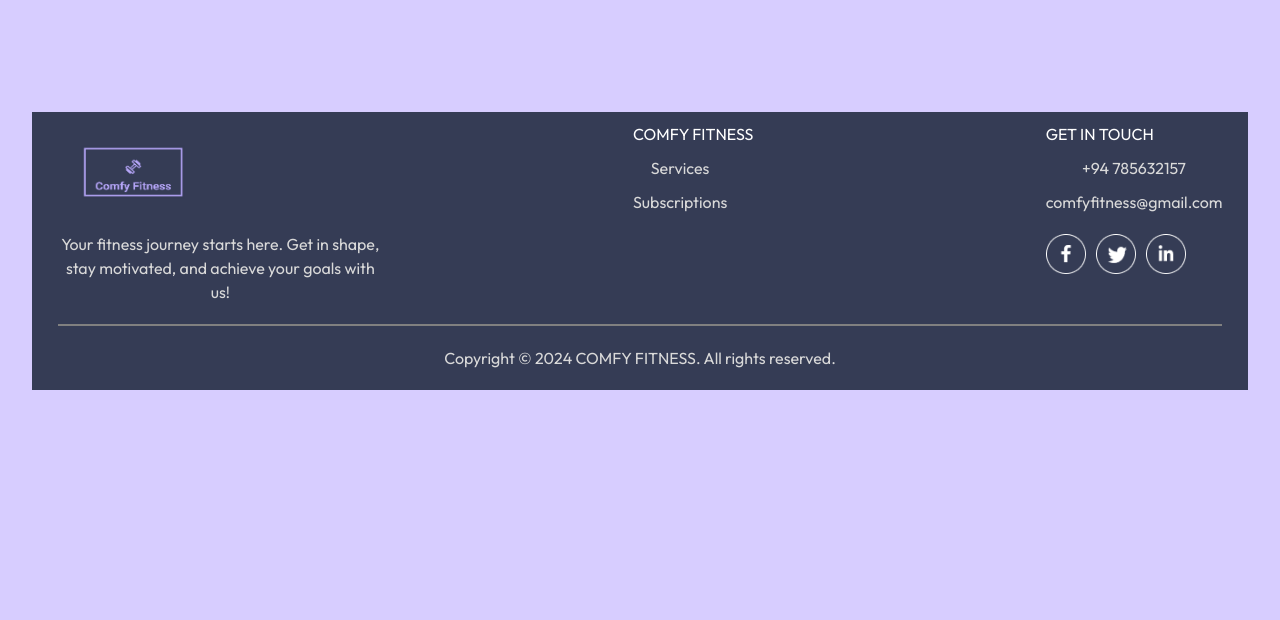
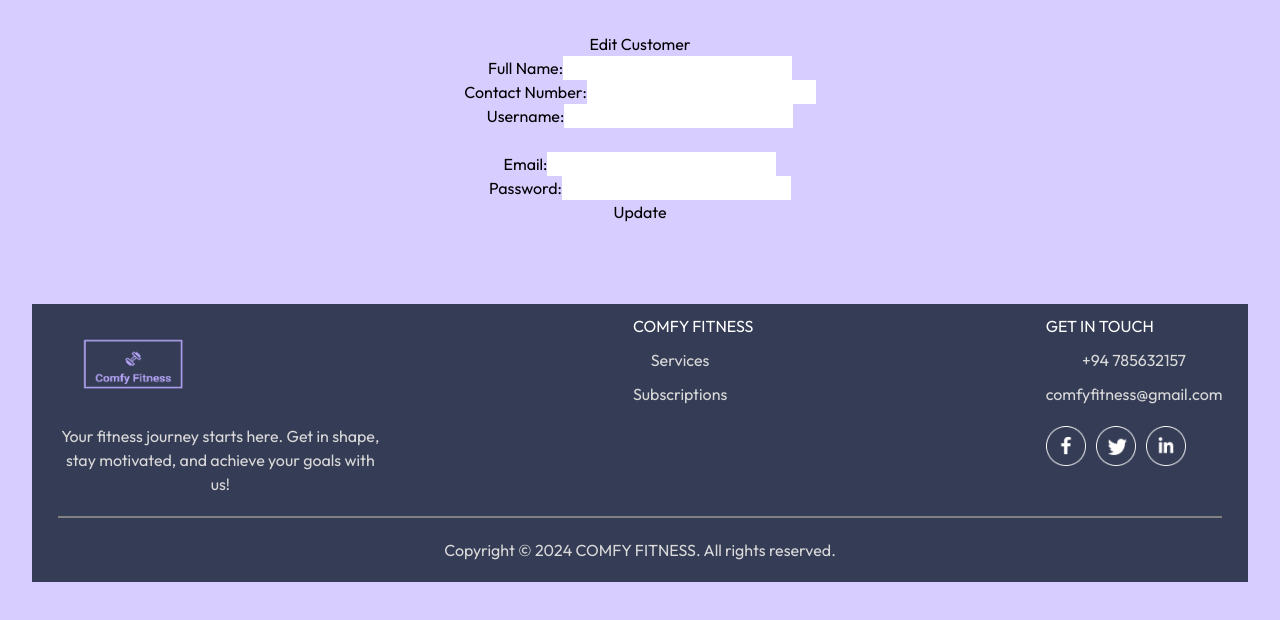
Before and after one commit to Leashaniya/ComfyFitness, a React (Vite) app in the folder frontend/: page /user/update-customer/1 in a window 1280 px wide. Shown: the top 620 px of the page. Built offline with nearby package versions, Linux system fonts and the light colour scheme; no server answers.

Commit message:
updated edit customer

```diff
--- a/frontend/src/App.jsx
+++ b/frontend/src/App.jsx
@@ -19,6 +19,7 @@ import CustomerList from './components/CustomerList'
 import EditAdmin from './components/EditAdmin'
 import AdminManagerLogin from './components/AdminManagerLogin'
 import CustomerRegister from './components/CustomerRegister'
+import EditCustomer from './components/EditCustomer'
 
 
 
@@ -48,7 +49,14 @@ function App() {
           <Route path="/user/register-admin" element={<AdminRegister />} />
           {/* done */}
           <Route path="/user/allAdmins" element={<AdminList />} />
+          {/* done */}
+          <Route path="/user/update-manager/:Id" element={<EditManager />} />
+          {/* done */}
+          <Route path="/user/register-customer" element={<CustomerRegister />}/>
 
+
+
+          <Route path="/user/update-customer/:Id" element={<EditCustomer/>} />
 
 
 
@@ -58,12 +66,9 @@ function App() {
             path="/user/login-adminAndManger"
             element={<AdminManagerLogin />}
           />
-          <Route path="/user/update-manager/:Id" element={<EditManager />} />
+
           <Route path="/user/update-admin/:Id" element={<EditAdmin />} />
- <Route
-            path="/user/register-customer"
-            element={<CustomerRegister />}
-          />
+
           {/* <Route path="/user/login-customer" element={<CustomerLogin />} /> */}
 
 
--- /dev/null
+++ b/frontend/src/components/EditCustomer.jsx
@@ -0,0 +1,140 @@
+import React, { useState, useEffect } from "react";
+import axios from "axios";
+import { useParams, useNavigate } from "react-router-dom";
+
+function EditCustomer() {
+  const { Id } = useParams();
+  const navigate = useNavigate();
+  const [formData, setFormData] = useState({
+    fullName: "", // Edit this field as needed
+    contactNumber: "", // Edit this field as needed
+    username: "", // Edit this field as needed
+    email: "", // Edit this field as needed
+    password: "", // Edit this field as needed
+  });
+
+  useEffect(() => {
+    const fetchCustomer= async () => {
+      try {
+        const response = await axios.get(
+          `http://localhost:7505/user/get/${Id}`
+        );
+        const customerData = response.data;
+        setFormData(customerData);
+      } catch (error) {
+        console.error("Error:", error.response.data.error);
+      }
+    };
+    fetchCustomer();
+  }, [Id]);
+
+  const handleChange = (e) => {
+    const { name, value } = e.target;
+    setFormData({
+      ...formData,
+      [name]: value,
+    });
+  };
+
+  const handleSubmit = async (e) => {
+    e.preventDefault();
+    try {
+      await axios.put(
+        `http://localhost:7505/user/update-customer/${Id}`,
+        formData
+      );
+      console.log("Customer details updated successfully!");
+      alert("Customer details updated successfully!");
+      navigate("/user/allcustomers");
+      // Optionally, you can redirect the user or display a success message
+    } catch (error) {
+      console.error("Error:", error.response.data.error);
+      // Optionally, you can display an error message to the user
+    }
+  };
+
+  return (
+    <div>
+      <h2>Edit Customer</h2>
+      <form onSubmit={handleSubmit}>
+        <label>
+          Full Name:
+          <input
+            type="text"
+            name="fullName"
+            value={formData.fullName}
+            onChange={handleChange}
+            required
+          />
+        </label>
+        <br />
+        <label>
+          Contact Number:
+          <input
+            type="text"
+            name="contactNumber"
+            value={formData.contactNumber}
+            onChange={handleChange}
+            required
+          />
+        </label>
+        <br />
+        <label>
+          Username:
+          <input
+            type="text"
+            name="username"
+            value={formData.username}
+            onChange={handleChange}
+            required
+          />
+        </label>
+        <br />
+        {/* <label>
+          Manager Type:
+          <select
+            name="managerType"
+            value={formData.managerType}
+            onChange={handleChange}
+            required
+          >
+            <option value="">Select Manager Type</option>
+            <option value="Inventory">Inventory</option>
+            <option value="Supplier">Supplier</option>
+            <option value="Transport">Transport</option>
+            <option value="Feedback">Feedback</option>
+            <option value="Finance">Finance</option>
+            <option value="Employee">Employee</option>
+            <option value="Order">Order</option>
+          </select>
+        </label> */}
+        <br />
+        <label>
+          Email:
+          <input
+            type="email"
+            name="email"
+            value={formData.email}
+            onChange={handleChange}
+            required
+          />
+        </label>
+        <br />
+        <label>
+          Password:
+          <input
+            type="password"
+            name="password"
+            value={formData.password}
+            onChange={handleChange}
+            required
+          />
+        </label>
+        <br />
+        <button type="submit">Update</button>
+      </form>
+    </div>
+  );
+}
+
+export default EditCustomer;
```
